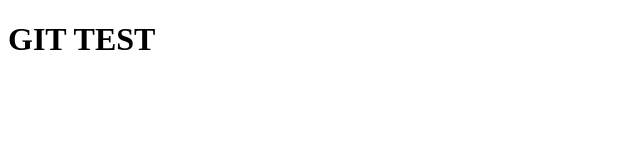
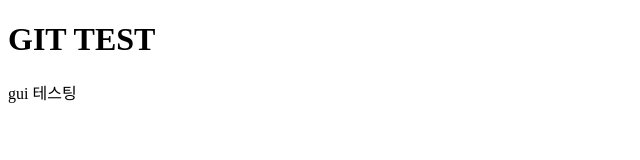
Before and after one commit to hyeon318/git_testing, a plain HTML site: page index.html in a window 1280 px wide. Shown: the full height of the page, 0-640 px from the left. Drawn offline with Linux system fonts and the light colour scheme.

Commit message:
gui add commit push 테스팅

```diff
--- a/index.html
+++ b/index.html
@@ -7,5 +7,6 @@
 </head>
 <body>
     <h1>GIT TEST</h1>
+    <div>gui 테스팅</div>
 </body>
 </html>
```
Also changed, not shown: 1 other file.
